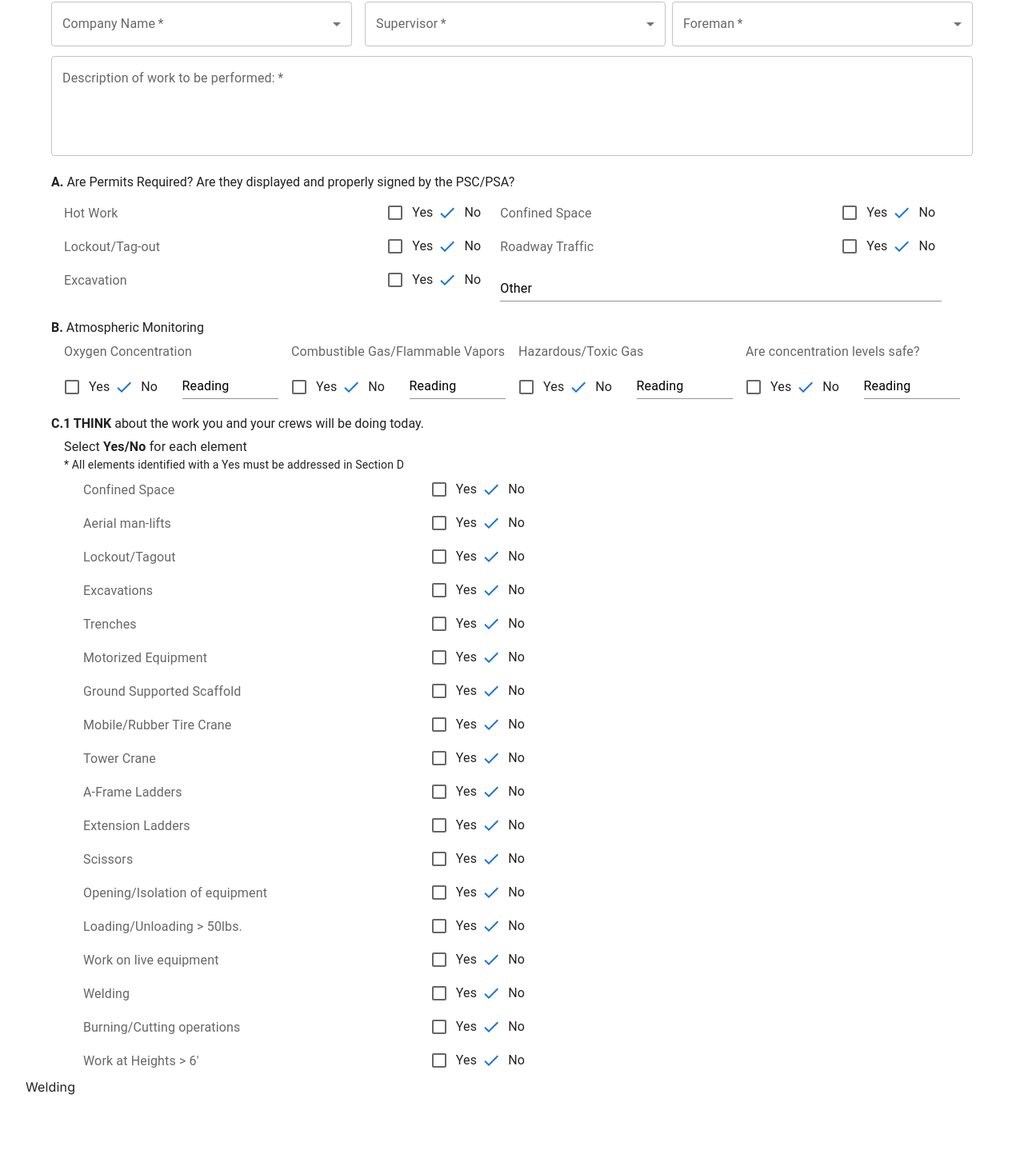
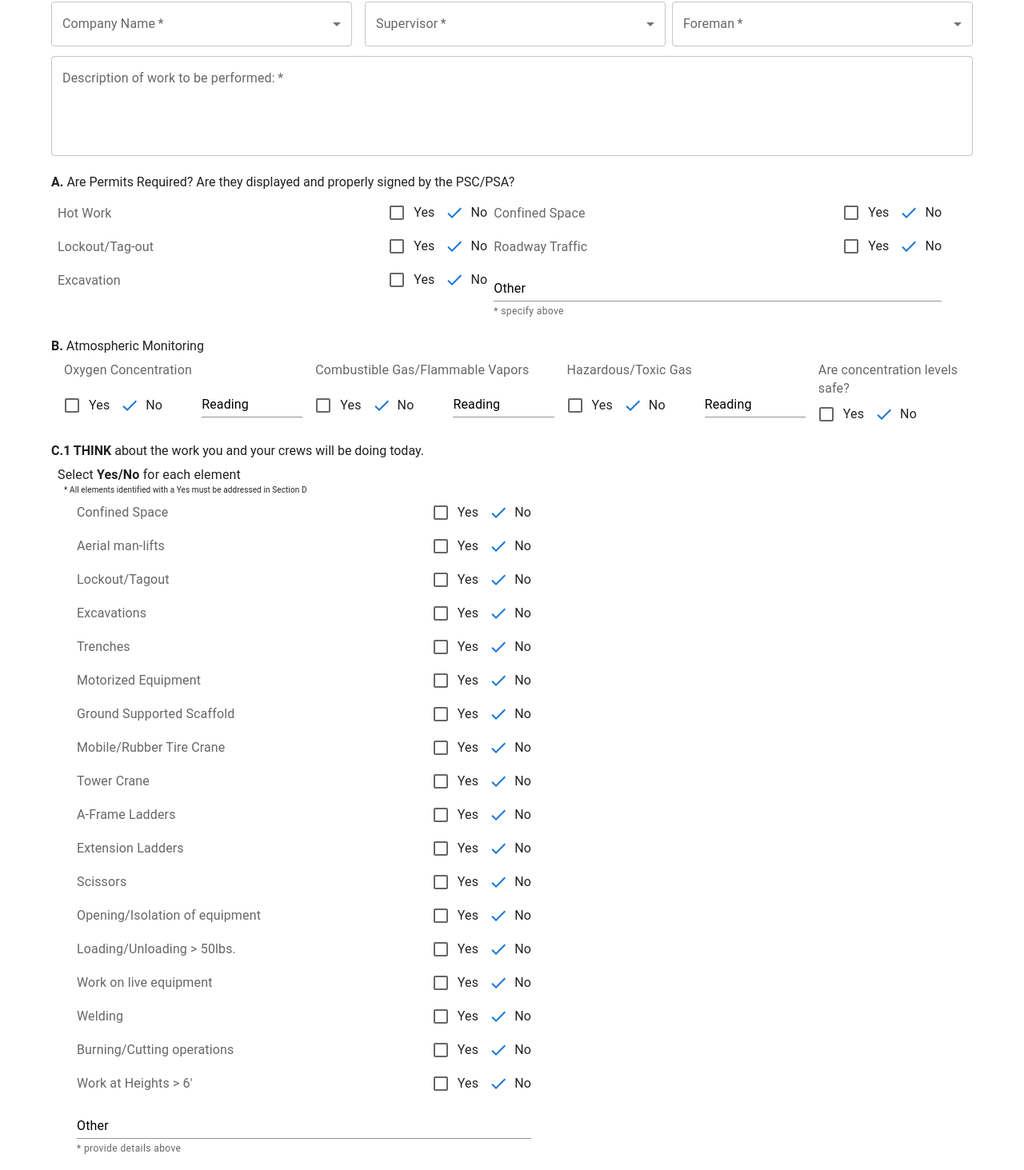
Before and after one commit to Trevor5008/jha-form-prototype, a Next.js app: page / in a window 1280 px wide. Shown: the part 250-1713 px from the top of the page at 80% size. Before the commit the page ends 1621 px from the top, so only its background shows below. Built offline with nearby package versions, Linux system fonts and the light colour scheme.

Commit message:
Adjusted input sections and elements for mobile screens

```diff
--- a/app/components/Header.jsx
+++ b/app/components/Header.jsx
@@ -9,6 +9,7 @@ export default function Header() {
          paddingY={.5}
          alignItems='center'
          marginTop={2}
+         textAlign='center'
          sx={{
             flexDirection: {
                 xs: 'column',
--- a/app/components/OptionInput.jsx
+++ b/app/components/OptionInput.jsx
@@ -29,7 +29,11 @@ export default function OptionInput({
                id={`${option} radio group`}
                className="text-black"
                sx={{
-                  marginLeft: 1
+                  fontSize: {
+                     xs: 14,
+                     sm: 16
+                  },
+                  width: '50%'
                }}
             >
                {option}
@@ -61,7 +65,19 @@ export default function OptionInput({
                      option === "Other" &&
                      "hidden",
                   marginRight: {
-                     xs: 1
+                     xs: 2
+                  },
+                  '& .MuiTypography-root': {
+                     fontSize: {
+                        xs: 14,
+                        sm: 16
+                     }
+                  },
+                  '& .MuiSvgIcon-root': {
+                     width: {
+                        xs: 20,
+                        sm: 24
+                     }
                   }
                }}
             />
@@ -76,6 +92,30 @@ export default function OptionInput({
                   />
                }
                label="No"
+               sx={{
+                  marginRight: {
+                     xs: 0,
+                     sm: 1
+                  },
+                  '& .MuiTypography-root': {
+                     fontSize: {
+                        xs: 14,
+                        sm: 16
+                     }
+                  },
+                  '& .MuiButtonBase-root': {
+                     width: {
+                        xs: 34,
+                        sm: 40
+                     }
+                  },
+                  '& .MuiSvgIcon-root': {
+                     width: {
+                        xs: 20,
+                        sm: 24
+                     }
+                  }
+               }}
             />
          </RadioGroup>
       </FormControl>
--- a/app/components/SectionAOptions.jsx
+++ b/app/components/SectionAOptions.jsx
@@ -80,11 +80,16 @@ export default function SectionAOptions() {
                   fullWidth
                   sx={{
                      "& .MuiFormLabel-root": {
-                        color: "black"
+                        color: "black",
+                        fontSize: {
+                           xs: 14,
+                           sm: 16
+                        }
                      },
-                     marginLeft: 1,
-                     paddingRight: 2
+                     paddingRight: 1
                   }}
+                  helperText="
+                  * specify above"
                />
             </Box>
          </Box>
--- a/app/components/SectionBOptions.jsx
+++ b/app/components/SectionBOptions.jsx
@@ -41,7 +41,13 @@ export default function SelectBOptions() {
                   >
                      <FormLabel
                         className="text-black"
-                        sx={{ marginLeft: 1 }}
+                        sx={{
+                           marginLeft: 1,
+                           fontSize: {
+                              xs: 14,
+                              sm: 16
+                           }
+                        }}
                      >
                         {option}
                      </FormLabel>
@@ -57,17 +63,28 @@ export default function SelectBOptions() {
                            option={option}
                            hasLabel={false}
                         />
+                        {/* Last option exclude reading field */}
+                        {idx !== 3 && (
                            <TextField
                               label="Reading"
                               variant="standard"
                               sx={{
+                                 fontSize: {
+                                    xs: 14,
+                                    sm: 16
+                                 },
                                  "& .MuiFormLabel-root":
                                     {
-                                    color: "black"
+                                       color: "black",
+                                       fontSize: {
+                                          xs: 14,
+                                          sm: 16
+                                       }
                                     },
                                  paddingRight: 1
                               }}
                            />
+                        )}
                      </Box>
                   </Box>
                )
--- a/app/components/SectionCOptions.jsx
+++ b/app/components/SectionCOptions.jsx
@@ -2,7 +2,8 @@
 import {
    Container,
    Box,
-   Typography
+   Typography,
+   TextField
 } from "@mui/material"
 import OptionInput from "./OptionInput"
 import { situationElements } from "@/lib/options"
@@ -10,6 +11,7 @@ import { situationElements } from "@/lib/options"
 export default function SelectCOptions() {
    return (
       <Container className="mt-4 px-0">
+         {/* C.1 */}
          <Typography
             variant="h3"
             marginBottom={1}
@@ -20,12 +22,12 @@ export default function SelectCOptions() {
             <span className="font-bold">
                THINK{" "}
             </span>
-               about the work you and your crews
-               will be doing today.
+            about the work you and your crews will
+            be doing today.
          </Typography>
          <Typography
             variant="body1"
-               marginLeft={2}
+            marginLeft={1}
          >
             Select{" "}
             <span className="font-bold">
@@ -37,17 +39,20 @@ export default function SelectCOptions() {
             variant="body2"
             marginLeft={2}
          >
-               * All elements identified with a
-               Yes must be addressed in Section D
+            * All elements identified with a Yes
+            must be addressed in Section D
          </Typography>
          <Box
             sx={{
                width: { tablet: "50%" },
-                  marginLeft: { tablet: 2, md: 4 }
+               marginLeft: {
+                  xs: 0,
+                  tablet: 2,
+                  md: 4
+               }
             }}
          >
-               {situationElements.map(
-                  (opt, idx) => {
+            {situationElements.map((opt, idx) => {
                return (
                   <OptionInput
                      key={idx}
@@ -55,9 +60,37 @@ export default function SelectCOptions() {
                      hasLabel={true}
                   />
                )
+            })}
+            <TextField
+               label="Other"
+               variant="standard"
+               sx={{
+                  fontSize: {
+                     xs: 14,
+                     sm: 16
+                  },
+                  "& .MuiFormLabel-root": {
+                     color: "black",
+                     fontSize: {
+                        xs: 14,
+                        sm: 16
                      }
-               )}
+                  },
+                  paddingRight: 1,
+                  width: "100%",
+                  marginBottom: 2
+               }}
+               helperText="* provide details above"
+            />
          </Box>
+         {/* C.2 */}
+         <Typography
+            variant="h3"
+            marginBottom={1}
+         >
+            <span className="font-bold">C.2</span>{" "}
+            Hazards
+         </Typography>
       </Container>
    )
 }
--- a/app/page.jsx
+++ b/app/page.jsx
@@ -20,7 +20,7 @@ import SectionCOptions from "./components/SectionCOptions"
 
 export default function Home() {
    return (
-      <main className="mx-6 sm:mx-8">
+      <main className="mx-4 sm:mx-8">
          <Header />
          {/* Title */}
          <Typography
@@ -192,7 +192,6 @@ export default function Home() {
          <SectionBOptions />
          {/* Section C */}
          <SectionCOptions />
-         <label>Welding</label><input type="text"></input>
       </main>
    )
 }
--- a/styles/themes.jsx
+++ b/styles/themes.jsx
@@ -24,6 +24,9 @@ export const theme = createTheme({
       },
       h4: {
         fontSize: 14
+      },
+      body2: {
+         fontSize: 10
       }
    },
    breakpoints: {
```
Lines whose indentation alone changed are shown as unchanged.
